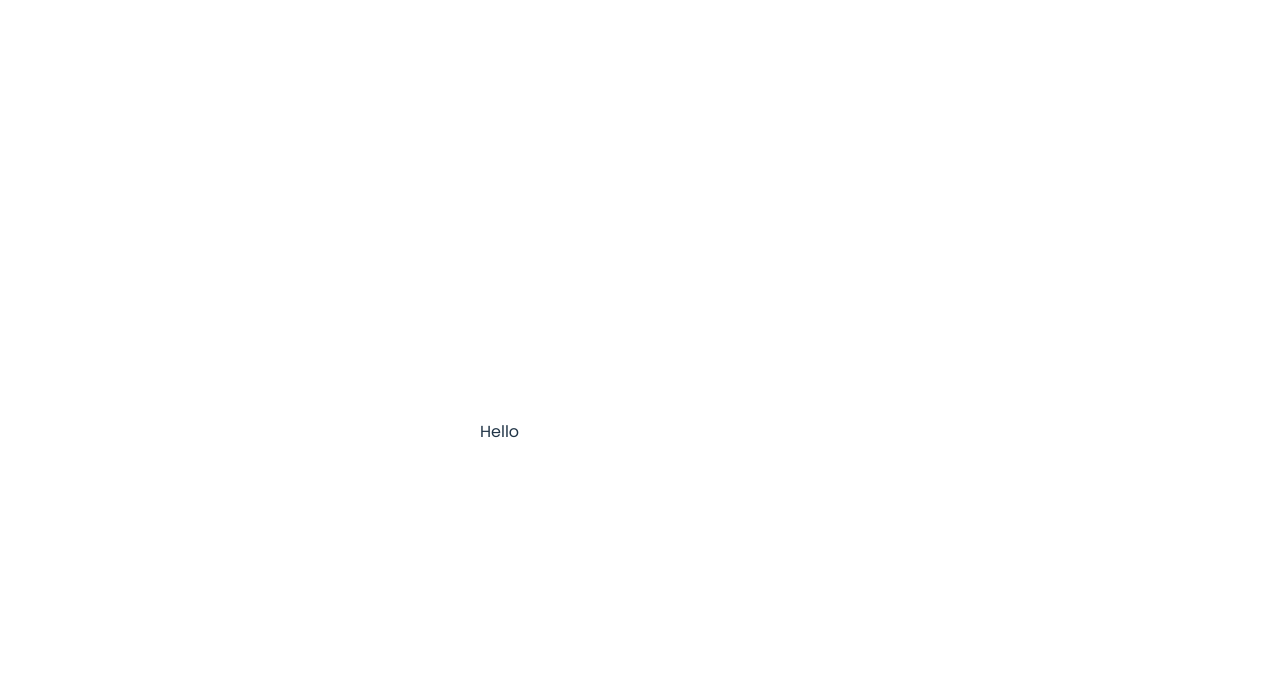
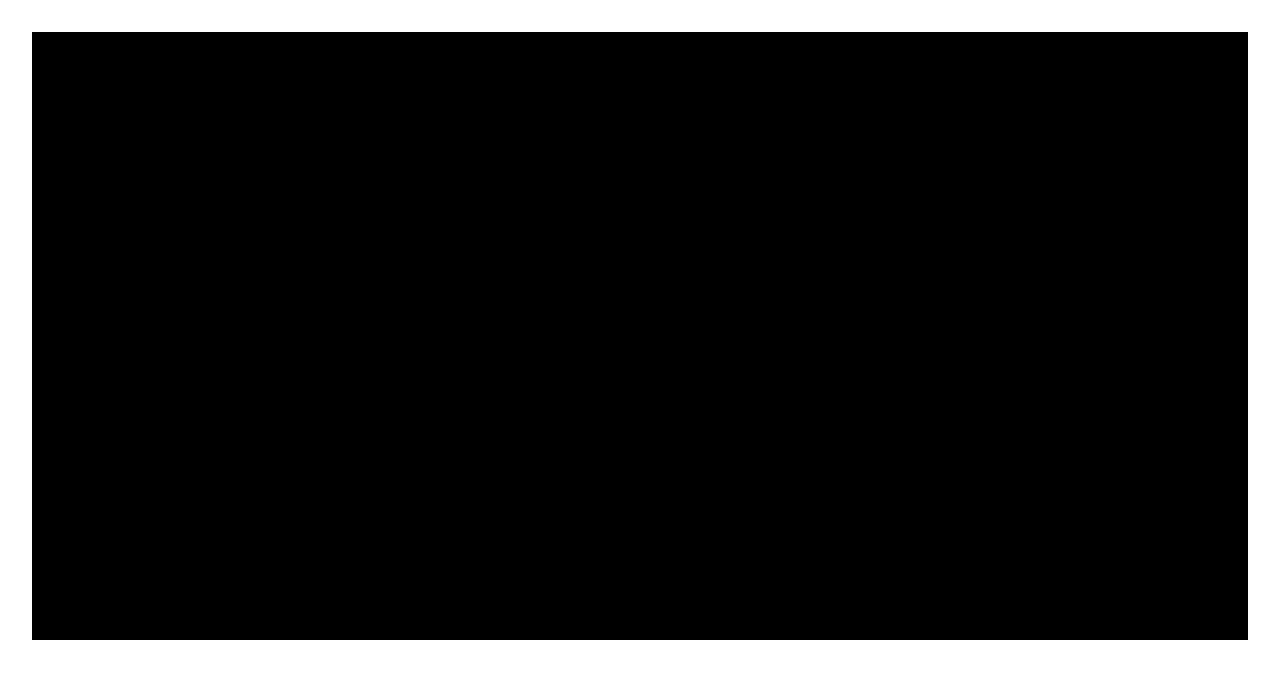
Before and after one commit to Wednesday-Vibes/vpn-frontend, a React (Vite) app: page / in a window 1280 px wide. Shown: the top 678 px of the page. Built offline with nearby package versions, Linux system fonts and the light colour scheme.

Commit message:
setup main canvas

```diff
--- a/src/components/App.tsx
+++ b/src/components/App.tsx
@@ -1,51 +1,41 @@
 import Landing from './Landing/Landing';
-
-import React from 'react'
-import ReactDOM from 'react-dom/client'
 
 import {
     createBrowserRouter,
     RouterProvider,
     Route,
-    Link, Outlet,
+    Link,
+    Outlet,
     createRoutesFromElements
-} from "react-router-dom";
+} from 'react-router-dom';
 
 const Root = () => (
     <>
-
-        <div>
+        <div className="App">
             <Outlet />
         </div>
     </>
-
 );
 
-
 export default function App() {
-
     const router = createBrowserRouter(
         createRoutesFromElements(
             <Route path="/" element={<Root />}>
                 <Route index element={<Landing />} />
                 {/* <Route path='/map' element={<Map />} /> */}
-
-
             </Route>
-
-
         )
     );
 
-
     return (
-
-
-        <body>
-
-            <link rel="stylesheet" type="text/css" href="https://fonts.googleapis.com/css?family=Inter" />
+        <>
+            <link
+                rel="stylesheet"
+                type="text/css"
+                href="https://fonts.googleapis.com/css?family=Inter"
+            />
 
             <RouterProvider router={router} />
-        </body>
+        </>
     );
 }
--- /dev/null
+++ b/src/components/Landing/Hero/Globe.tsx
@@ -0,0 +1,50 @@
+import * as THREE from 'three';
+import { useRef, useEffect } from 'react';
+import styled from 'styled-components';
+
+const Globe = styled.canvas`
+    background-color: black;
+    width: 100%;
+`;
+
+// THREE.js
+const scene = new THREE.Scene();
+const geometry = new THREE.SphereGeometry(15, 32, 16);
+const material = new THREE.MeshBasicMaterial({ color: 0xffff00 });
+const sphere = new THREE.Mesh(geometry, material);
+scene.add(sphere);
+
+const camera = new THREE.PerspectiveCamera(
+    75,
+    window.innerWidth / window.innerHeight,
+    0.1,
+    1000
+);
+camera.position.set(0, 0, -3);
+
+const renderer = new THREE.WebGLRenderer();
+renderer.render(scene, camera);
+
+export type Connection = {
+    fromCoords: [number, number];
+    toCoords: [number, number];
+};
+
+type GlobeProps = {
+    connections: Connection[];
+};
+
+export default ({ connections }: GlobeProps) => {
+    // show connections between cities
+    console.log(connections);
+
+    // create globe
+    const globeRef = useRef<HTMLCanvasElement>(null);
+    useEffect(() => {
+        if (globeRef.current !== null) {
+            globeRef.current.appendChild(renderer.domElement);
+        }
+    }, []);
+
+    return <Globe ref={globeRef} />;
+};
--- /dev/null
+++ b/src/components/Landing/Hero/Hero.tsx
@@ -0,0 +1,7 @@
+import Globe from "./Globe"
+
+export default () => {
+  return <div>
+    <Globe connections={[{ fromCoords: [12.1234134, 142.2342342], toCoords: [456.234234234, 234.6424323] }]} />
+  </div>
+}
--- a/src/components/Landing/Landing.tsx
+++ b/src/components/Landing/Landing.tsx
@@ -1,3 +1,7 @@
+import Hero from './Hero/Hero'
+
 export default function Landing() {
-    return <div className="hello">Hello</div>;
+    return <div className="landing">
+        <Hero />
+    </div>;
 }
--- a/src/styles/App.less
+++ b/src/styles/App.less
@@ -3,4 +3,13 @@
     margin: 0 auto;
     padding: 2rem;
     text-align: center;
+
+    width: 100vw;
+    height: 100vh;
 }
+
+.App {
+    display: flex;
+    flex-direction: column;
+    align-items: stretch;
+}
```
